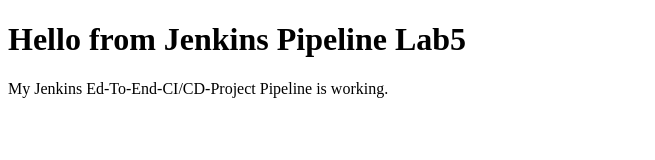
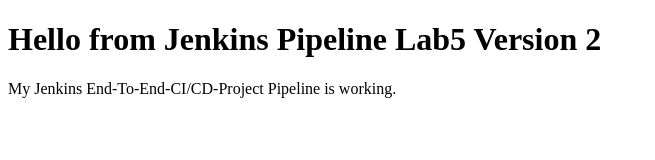
Before and after one commit to saadshk45-prog/End-to-End-CI-CD-Project, a plain HTML site: page index.html in a window 1280 px wide. Shown: the whole page, without its empty margins (0-655 px from the left). Drawn offline with Linux system fonts and the light colour scheme.

Commit message:
Update index.html

```diff
--- a/index.html
+++ b/index.html
@@ -4,7 +4,7 @@
     <title>Jenkins Pipeline Lab 5</title>
 </head>
 <body>
-    <h1>Hello from Jenkins Pipeline Lab5</h1>
-    <p>My Jenkins Ed-To-End-CI/CD-Project Pipeline is working.</p>
+    <h1>Hello from Jenkins Pipeline Lab5 Version 2</h1>
+    <p>My Jenkins End-To-End-CI/CD-Project Pipeline is working.</p>
 </body>
 </html>
```
